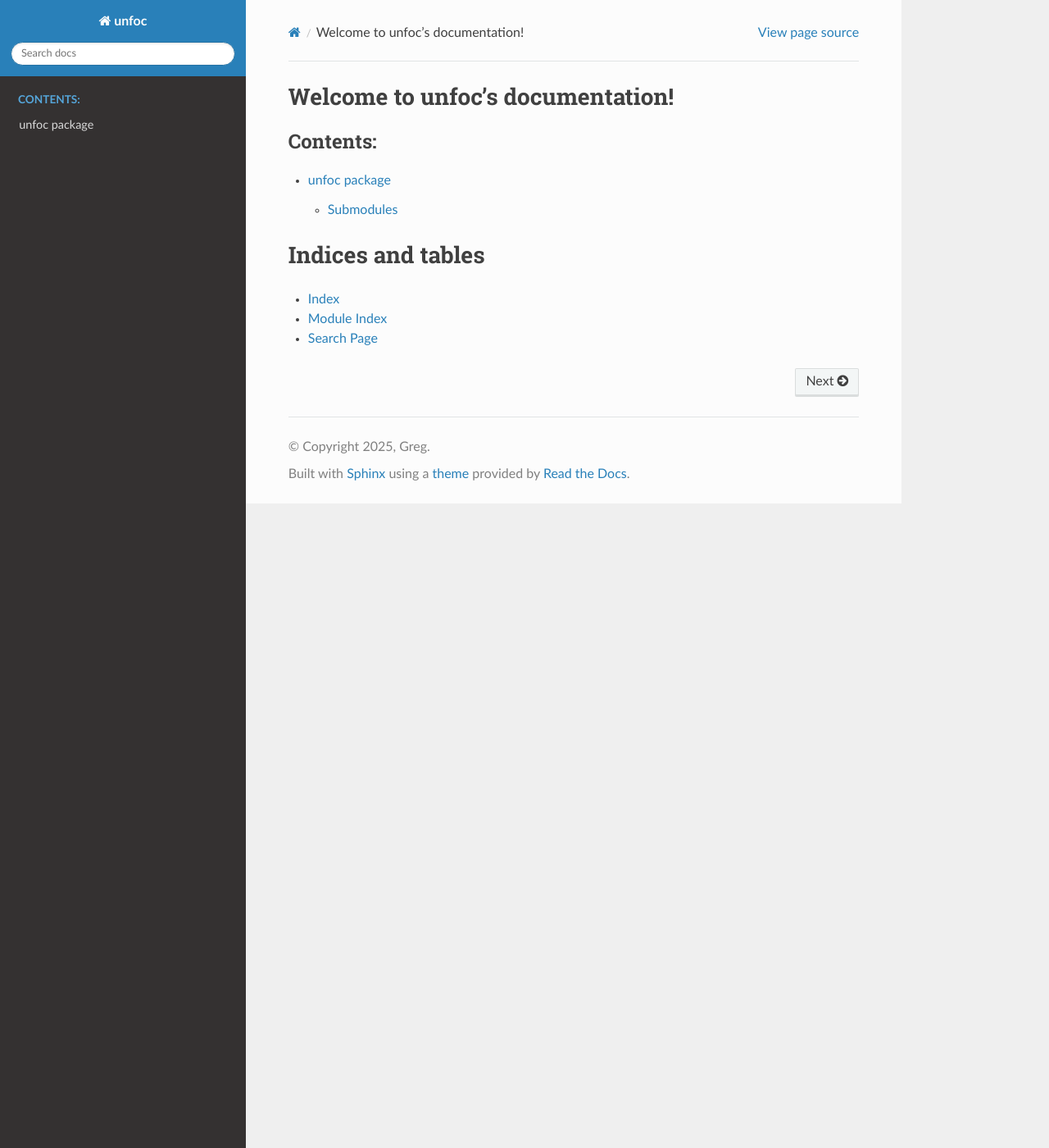
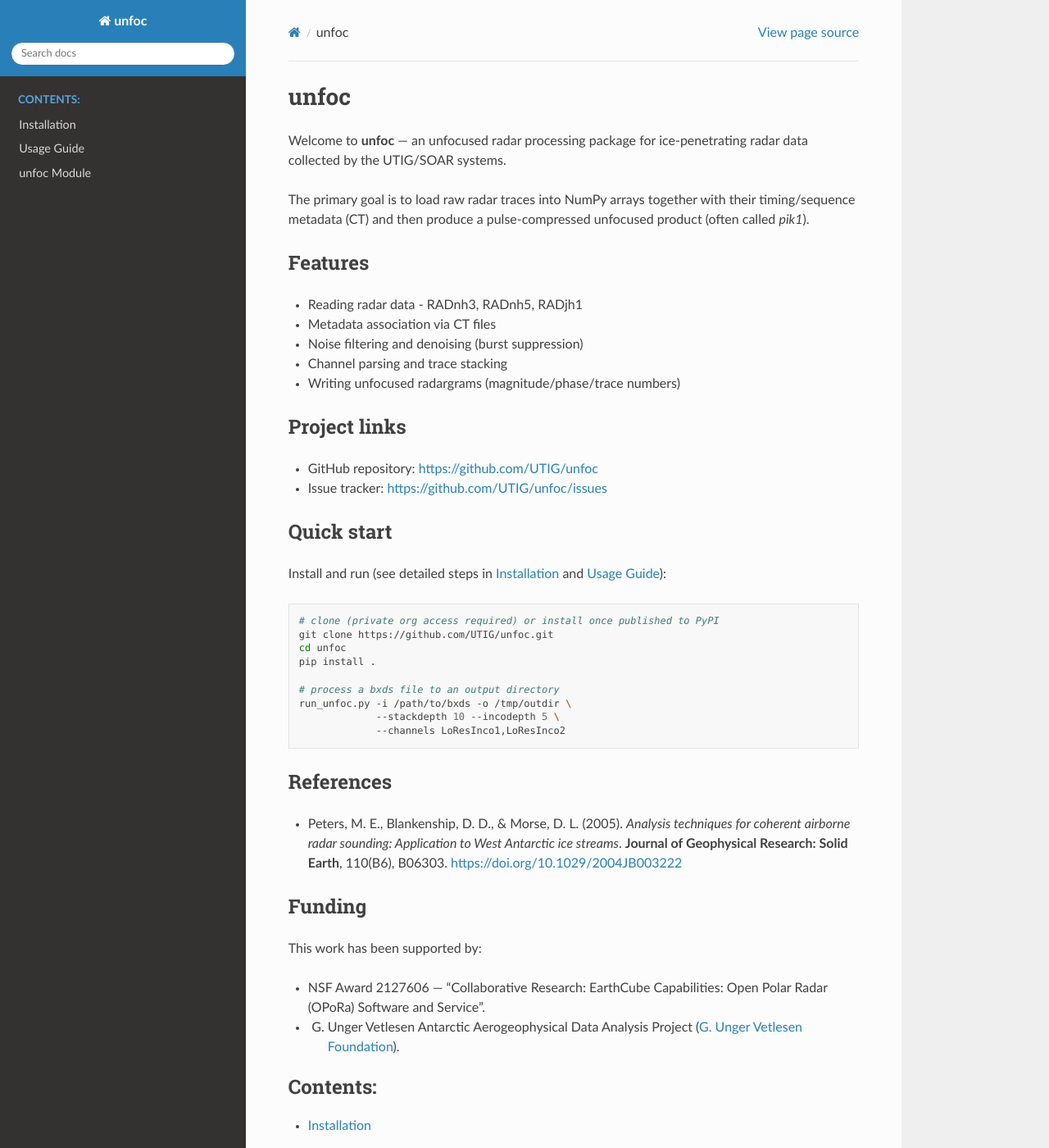
Before and after one commit to UTIG/unfoc, a Sphinx documentation site: the page built from docs/source/index.rst, in a window 1280 px wide and 1400 px high. Shown: the whole window at 82% size. Built offline with Sphinx 7.4.7 and the Read the Docs theme 3.1.0, drawn with Linux system fonts in a browser that asks for light colours; some of the changed text lies outside the part shown.

Commit message:
Reorganize documentation structure and Sphinx pages

```diff
--- /dev/null
+++ b/docs/source/_templates/autosummary/class_top_level.rst
@@ -0,0 +1,10 @@
+unfoc.{{ objname }}
+{{ "=" * (6 + objname | length) }}
+
+.. py:currentmodule:: unfoc
+
+.. autoclass:: {{ fullname }}
+   :members:
+   :undoc-members:
+   :inherited-members:
+   :show-inheritance:
--- /dev/null
+++ b/docs/source/_templates/autosummary/function_top_level.rst
@@ -0,0 +1,6 @@
+unfoc.{{ objname }}
+{{ "=" * (6 + objname | length) }}
+
+.. py:currentmodule:: unfoc
+
+.. autofunction:: {{ fullname }}
--- a/docs/source/conf.py
+++ b/docs/source/conf.py
@@ -7,8 +7,8 @@
 # https://www.sphinx-doc.org/en/master/usage/configuration.html#project-information
 
 project = 'unfoc'
-copyright = '2025, Greg'
-author = 'Greg'
+copyright = '2025, Gregory Ng'
+author = 'Gregory Ng'
 release = '2.1.1'
 
 # -- General configuration ---------------------------------------------------
@@ -21,15 +21,23 @@ extensions = [
     'numpydoc',
 ]
 
+add_module_names = False
+autosummary_generate_overwrite = False
+autosummary_generate = True
+autosummary_context = {"show_docstring": True}
+
 autodoc_default_options = {
     'members': True,
-    'undoc-members': True,
-    'special-members': '__init__',
-    'show-inheritance': True,
+    "undoc-members": False,
+    "private-members": False,
+    "special-members": "__init__",
+    "inherited-members": True,
+    "show-inheritance": True,
 }
 
+napoleon_numpy_docstring = True
+napoleon_google_docstring = False
 numpydoc_show_class_members = False
-autosummary_generate = True
 
 import os
 import sys
--- a/docs/source/index.rst
+++ b/docs/source/index.rst
@@ -1,21 +1,75 @@
-.. unfoc documentation master file, created by
-   sphinx-quickstart on Fri May 30 16:21:24 2025.
-   You can adapt this file completely to your liking, but it should at least
-   contain the root `toctree` directive.
+.. unfoc documentation master file
 
-Welcome to unfoc's documentation!
-=================================
+unfoc
+=====
+
+Welcome to **unfoc** — an unfocused radar processing package for ice-penetrating
+radar data collected by the UTIG/SOAR systems.
+
+The primary goal is to load raw radar traces into NumPy arrays together with
+their timing/sequence metadata (CT) and then produce a pulse-compressed
+unfocused product (often called *pik1*).
+
+Features
+--------
+
+- Reading radar data
+  - RADnh3, RADnh5, RADjh1
+- Metadata association via CT files
+- Noise filtering and denoising (burst suppression)
+- Channel parsing and trace stacking
+- Writing unfocused radargrams (magnitude/phase/trace numbers)
+
+Project links
+-------------
+
+- GitHub repository: https://github.com/UTIG/unfoc
+- Issue tracker: https://github.com/UTIG/unfoc/issues
+
+Quick start
+-----------
+
+Install and run (see detailed steps in :doc:`installation` and :doc:`usage_guide`):
+
+.. code-block:: bash
+
+   # clone (private org access required) or install once published to PyPI
+   git clone https://github.com/UTIG/unfoc.git
+   cd unfoc
+   pip install .
+
+   # process a bxds file to an output directory
+   run_unfoc.py -i /path/to/bxds -o /tmp/outdir \
+                --stackdepth 10 --incodepth 5 \
+                --channels LoResInco1,LoResInco2
+
+
+References
+----------
+
+- Peters, M. E., Blankenship, D. D., & Morse, D. L. (2005).
+  *Analysis techniques for coherent airborne radar sounding: Application to West Antarctic ice streams*.
+  **Journal of Geophysical Research: Solid Earth**, 110(B6), B06303.
+  https://doi.org/10.1029/2004JB003222
+
+Funding
+-------
+
+This work has been supported by:
+
+
+- NSF Award 2127606 — “Collaborative Research: EarthCube Capabilities: Open Polar Radar (OPoRa) Software and Service”.
+- G. Unger Vetlesen Antarctic Aerogeophysical Data Analysis Project (`G. Unger Vetlesen Foundation <https://www.vetlesenfoundation.org/>`_).
 
 .. toctree::
    :maxdepth: 2
    :caption: Contents:
 
+   installation
+   usage_guide
    modules
 
+Indices and tables
+------------------
 
-Indices and tables
-==================
-
-* :ref:`genindex`
 * :ref:`modindex`
-* :ref:`search`
```
Also changed, not shown: docs/source/installation.rst (added, +80 -0 lines), docs/source/modules.rst (+6 -7 lines), docs/source/usage_guide.rst (added, +121 -0 lines).
